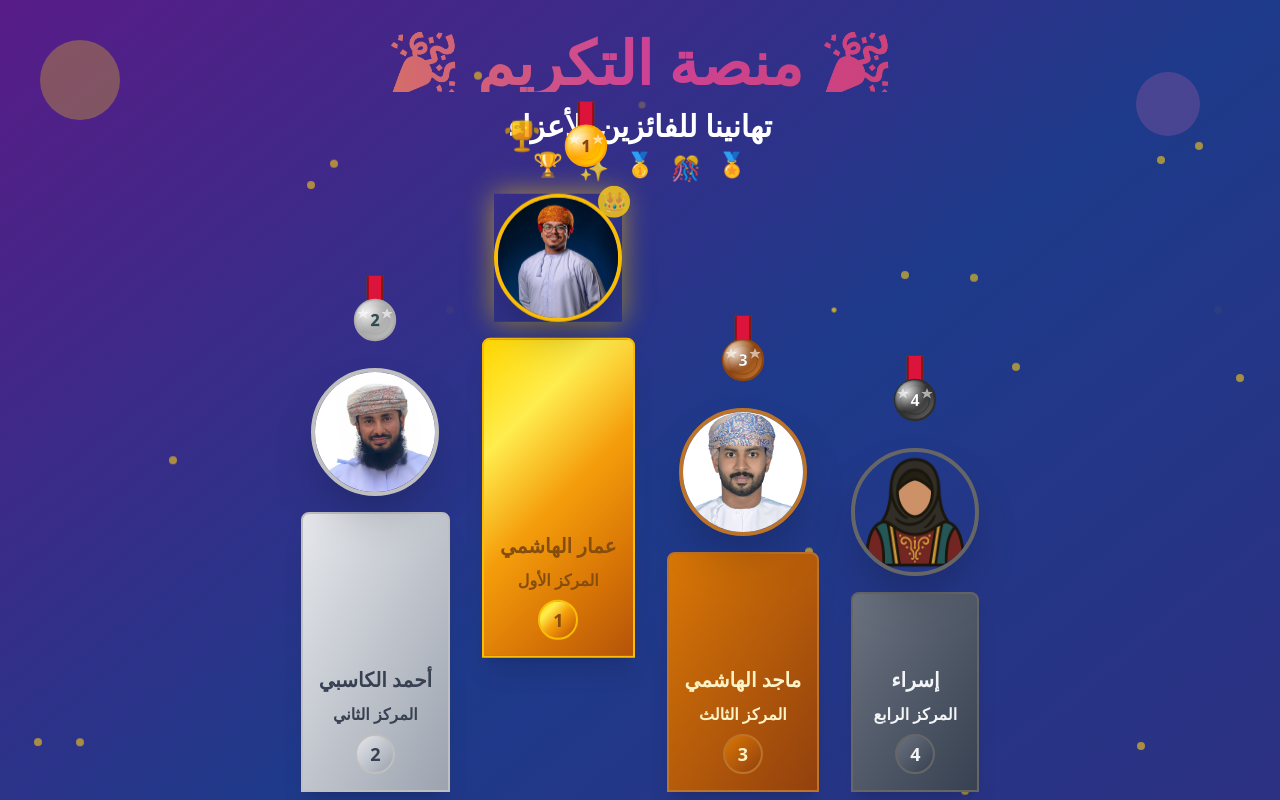
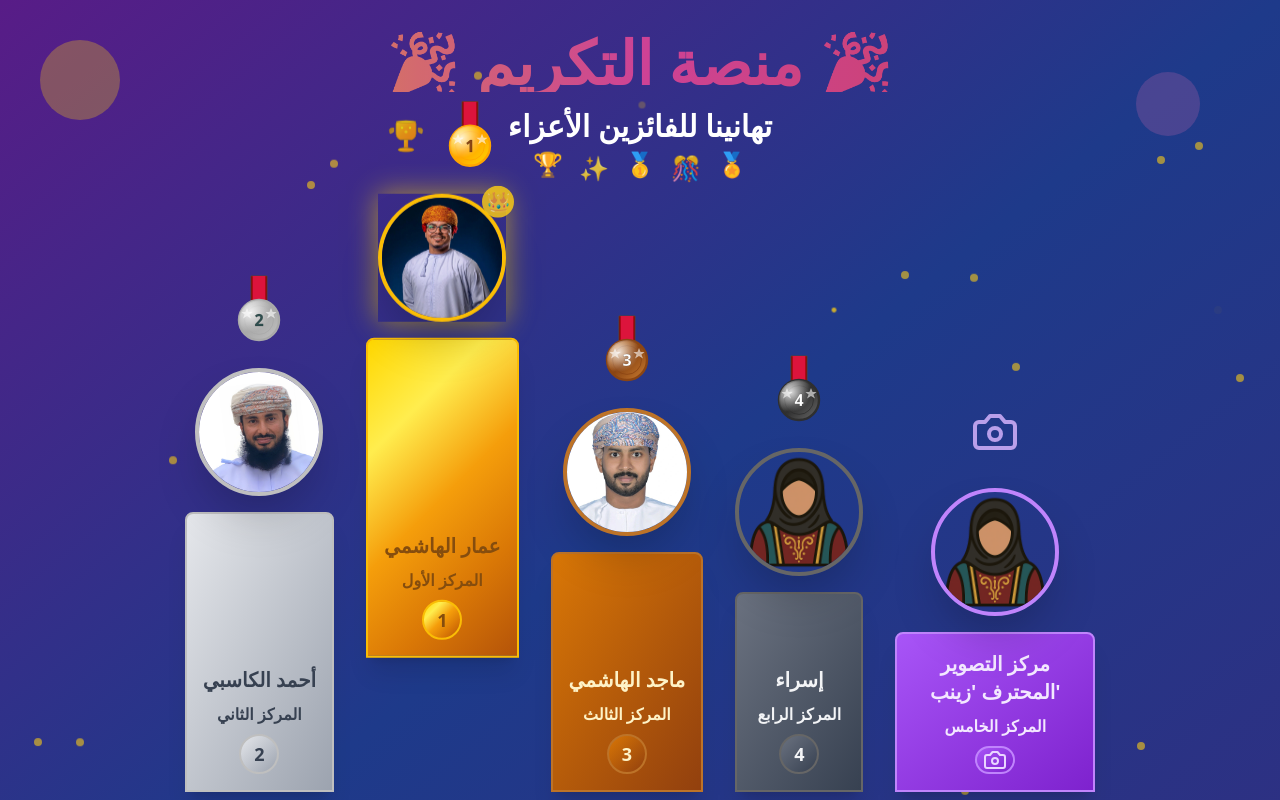
Before and after one commit to ICV-OM/takreem-al-fawzeen-platform, a React (Vite) app: page / in a window 1280 px wide. Shown: the top 800 px of the page. Built offline with nearby package versions, Linux system fonts and the light colour scheme.

Commit message:
Add additional winner
Add a new winner after the fourth place with a specific name and image, replacing the number with a camera icon.

```diff
--- a/src/components/PodiumStep.tsx
+++ b/src/components/PodiumStep.tsx
@@ -1,5 +1,6 @@
 
 import React from 'react';
+import { Camera } from 'lucide-react';
 import Medal from './Medal';
 import Trophy from './Trophy';
 
@@ -17,6 +18,7 @@ const PodiumStep: React.FC<PodiumStepProps> = ({ position, name, imageSrc, heigh
       case 2: return "المركز الثاني";
       case 3: return "المركز الثالث";
       case 4: return "المركز الرابع";
+      case 5: return "المركز الخامس";
       default: return "";
     }
   };
@@ -47,6 +49,12 @@ const PodiumStep: React.FC<PodiumStepProps> = ({ position, name, imageSrc, heigh
         text: "text-gray-100",
         glow: ""
       };
+      case 5: return {
+        bg: "bg-gradient-to-br from-purple-500 to-purple-700",
+        border: "border-purple-400",
+        text: "text-purple-100",
+        glow: ""
+      };
       default: return {
         bg: "bg-gray-200",
         border: "border-gray-300",
@@ -65,7 +73,14 @@ const PodiumStep: React.FC<PodiumStepProps> = ({ position, name, imageSrc, heigh
         {position === 1 && (
           <Trophy className="w-12 h-12 animate-pulse" />
         )}
-        <Medal position={position} className="w-16 h-20" />
+        {position !== 5 && (
+          <Medal position={position} className="w-16 h-20" />
+        )}
+        {position === 5 && (
+          <div className="w-16 h-20 flex items-center justify-center">
+            <Camera className="w-12 h-12 text-purple-300 animate-pulse" />
+          </div>
+        )}
       </div>
 
       {/* Profile Image */}
@@ -99,11 +114,15 @@ const PodiumStep: React.FC<PodiumStepProps> = ({ position, name, imageSrc, heigh
           {getPositionText()}
         </p>
 
-        {/* Position Number */}
+        {/* Position Number or Camera Icon */}
         <div className={`mt-2 w-10 h-10 rounded-full ${colors.bg} ${colors.border} border-2 flex items-center justify-center`}>
-          <span className={`${colors.text} font-bold text-lg`}>
-            {position}
-          </span>
+          {position === 5 ? (
+            <Camera className="w-6 h-6 text-purple-200" />
+          ) : (
+            <span className={`${colors.text} font-bold text-lg`}>
+              {position}
+            </span>
+          )}
         </div>
       </div>
     </div>
--- a/src/pages/Index.tsx
+++ b/src/pages/Index.tsx
@@ -1,3 +1,4 @@
+
 import React from 'react';
 import PodiumStep from '../components/PodiumStep';
 
@@ -26,6 +27,12 @@ const Index = () => {
       name: "إسراء",
       imageSrc: "/lovable-uploads/0d78814b-6fd4-420a-bb37-f463b1ed8e87.png",
       height: "200px"
+    },
+    {
+      position: 5,
+      name: "مركز التصوير المحترف 'زينب'",
+      imageSrc: "/lovable-uploads/0d78814b-6fd4-420a-bb37-f463b1ed8e87.png",
+      height: "160px"
     }
   ];
 
```
